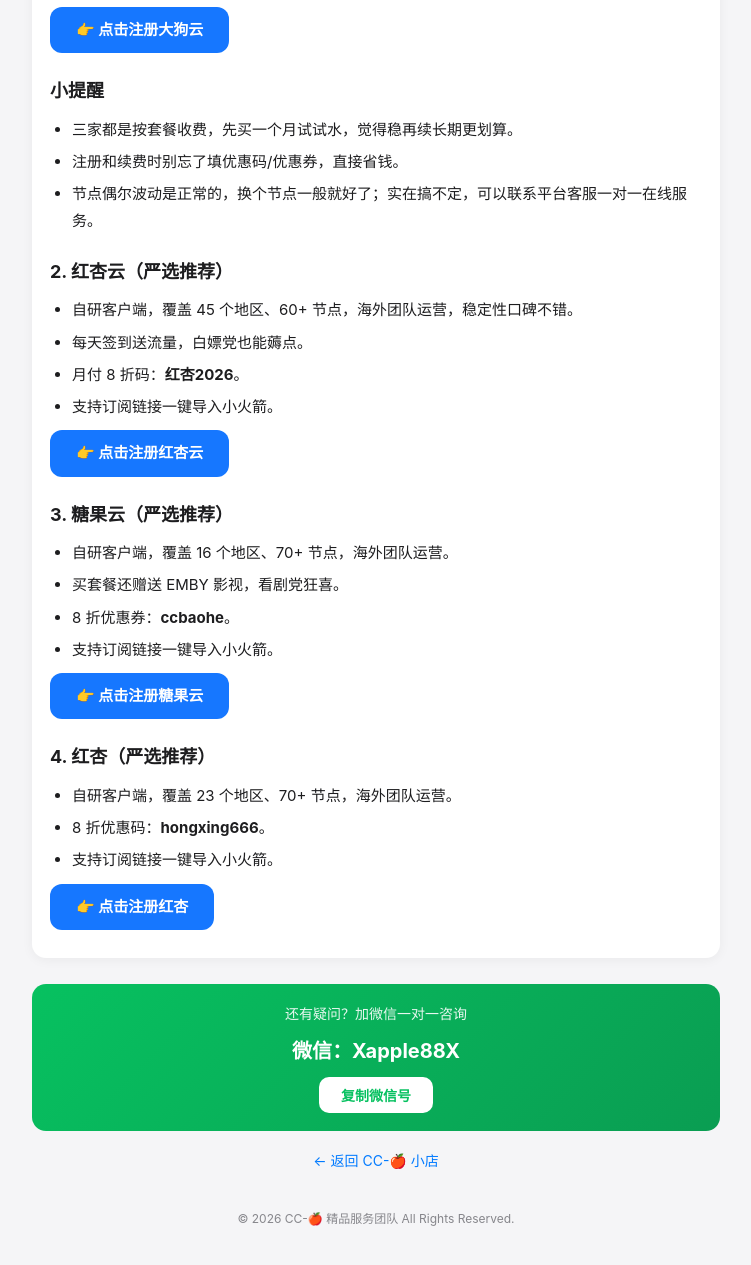
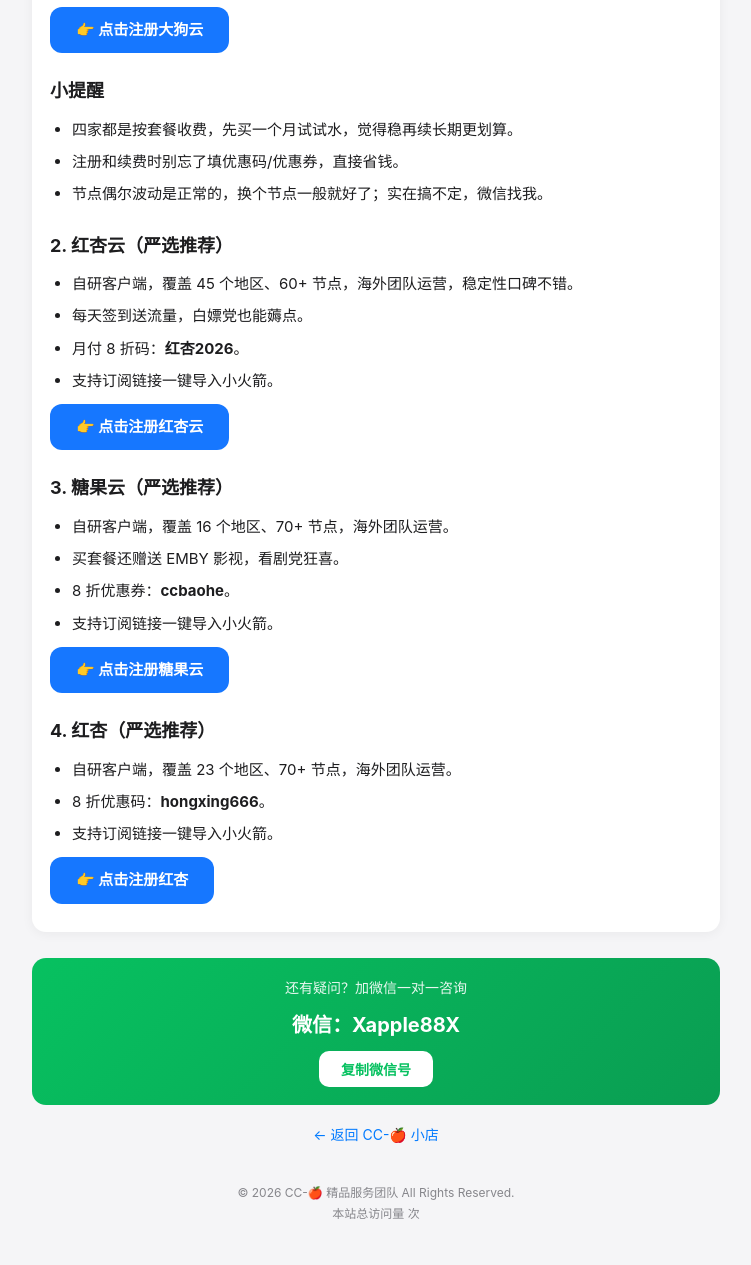
Before and after one commit to lqing3809-ctr/-articles, a plain HTML site: page airport-vpn-recommendation.html in a window 1280 px wide. Shown: the part 669-1934 px from the top of the page, without its empty margins (264-1015 px from the left). Drawn offline with Linux system fonts and the light colour scheme; some packages are replaced by stand-ins of ours; a script that the page names is missing.

Commit message:
全站加不蒜子访问量统计

```diff
--- a/airport-vpn-recommendation.html
+++ b/airport-vpn-recommendation.html
@@ -4,6 +4,7 @@
 <meta charset="UTF-8">
 <meta name="viewport" content="width=device-width,initial-scale=1">
 <title>稳定机场节点推荐：四家实测可用的梯子，点开即注册 - CC-🍎 教程中心</title>
+<script src="//busuanzi.ibruce.info/busuanzi/2.3/busuanzi.pure.mini.js"></script>
 <style>
 :root{--bg:#f5f5f7;--card:#fff;--text:#1d1d1f;--sub:#86868b;--blue:#007aff;--green:#07c160}
 *{margin:0;padding:0;box-sizing:border-box}
@@ -64,9 +65,9 @@ footer a{color:var(--blue);text-decoration:none}
 <p><a href="https://47.243.165.123:56783/#/register?code=cQbfMsau" target="_blank" style="display:inline-block;background:#1677ff;color:#fff;font-weight:bold;padding:10px 26px;border-radius:12px;text-decoration:none;">👉 点击注册大狗云</a></p>
 <h2>小提醒</h2>
 <ul>
-<li>三家都是按套餐收费，先买一个月试试水，觉得稳再续长期更划算。</li>
+<li>四家都是按套餐收费，先买一个月试试水，觉得稳再续长期更划算。</li>
 <li>注册和续费时别忘了填优惠码/优惠券，直接省钱。</li>
-<li>节点偶尔波动是正常的，换个节点一般就好了；实在搞不定，可以联系平台客服一对一在线服务。</li>
+<li>节点偶尔波动是正常的，换个节点一般就好了；实在搞不定，微信找我。</li>
 </ul><h2>2. 红杏云（严选推荐）</h2>
 <ul>
 <li>自研客户端，覆盖 45 个地区、60+ 节点，海外团队运营，稳定性口碑不错。</li>
@@ -93,7 +94,7 @@ footer a{color:var(--blue);text-decoration:none}
 </div>
 <div class="cta"><p>还有疑问？加微信一对一咨询</p><div class="wx">微信：Xapple88X</div><button onclick="copyWx()">复制微信号</button></div>
 <a class="shop-link" href="https://lqing3809-ctr.github.io/shop/">← 返回 CC-🍎 小店</a>
-<footer>© 2026 CC-🍎 精品服务团队 All Rights Reserved.</footer>
+<footer>© 2026 CC-🍎 精品服务团队 All Rights Reserved.<br><span id="busuanzi_container_site_pv">本站总访问量 <span id="busuanzi_value_site_pv"></span> 次</span></footer>
 </div>
 <div id="toast" class="toast"></div>
 <script>
```
Also changed, not shown: app-not-available-in-your-region.html (+2 -1 lines), app-store-and-icloud-difference.html (+2 -1 lines), app-store-download-update-troubleshooting.html (+2 -1 lines), apple-id-region-comparison.html (+2 -1 lines), before-changing-app-store-region.html (+2 -1 lines), google-account-setup-guide.html (+2 -1 lines), google-ai-products-2025.html (+2 -1 lines), index.html (+2 -1 lines), ios-switch-apple-id-guide.html (+2 -1 lines), iphone-apple-id-verification-tips.html (+2 -1 lines), shadowrocket-guide.html (+2 -1 lines), us-apple-id-register-2025.html (+2 -1 lines).
